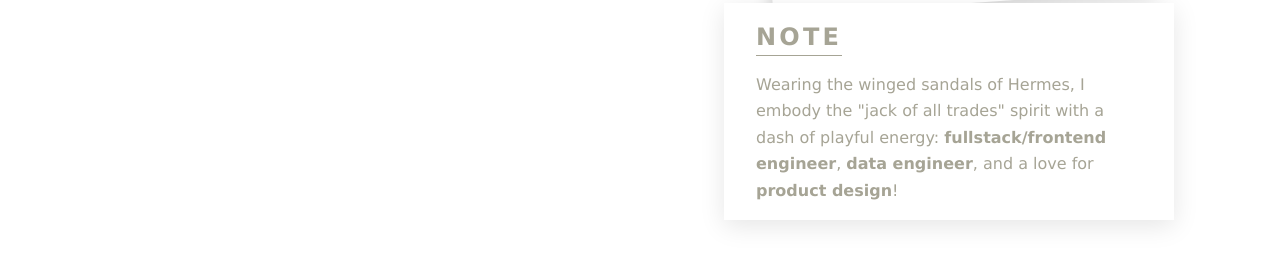
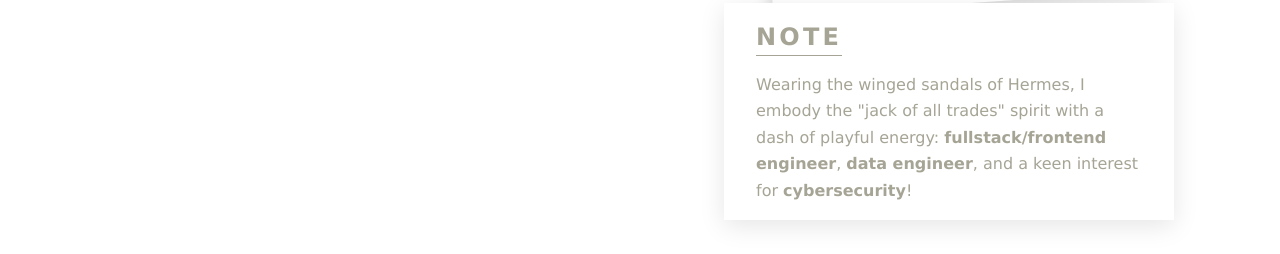
Before and after one commit to jeniichee/personal-website, a React (Create React App) app: page / in a window 1280 px wide. Shown: the part 532-786 px from the top of the page. Built offline with nearby package versions, Linux system fonts and the light colour scheme; a web font is replaced by a local one.

Commit message:
updated me

```diff
--- a/src/components/Home/Home.js
+++ b/src/components/Home/Home.js
@@ -74,7 +74,7 @@ const Home = () => {
             <ReactMarkedDown>
               Wearing the winged sandals of Hermes, I embody the "jack of all
               trades" spirit with a dash of playful energy: **fullstack/frontend
-              engineer**, **data engineer**, and a love for **product design**!
+              engineer**, **data engineer**, and a keen interest for **cybersecurity**!
             </ReactMarkedDown>
           </span>
         </div>
```
